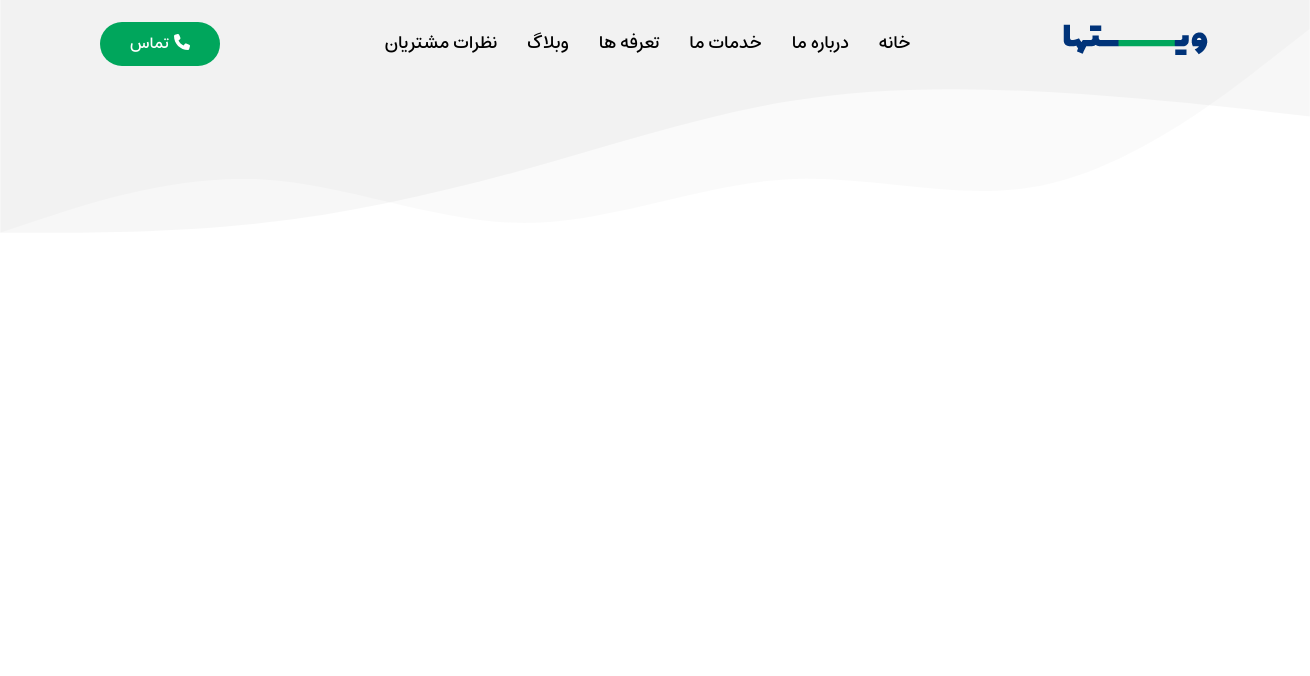
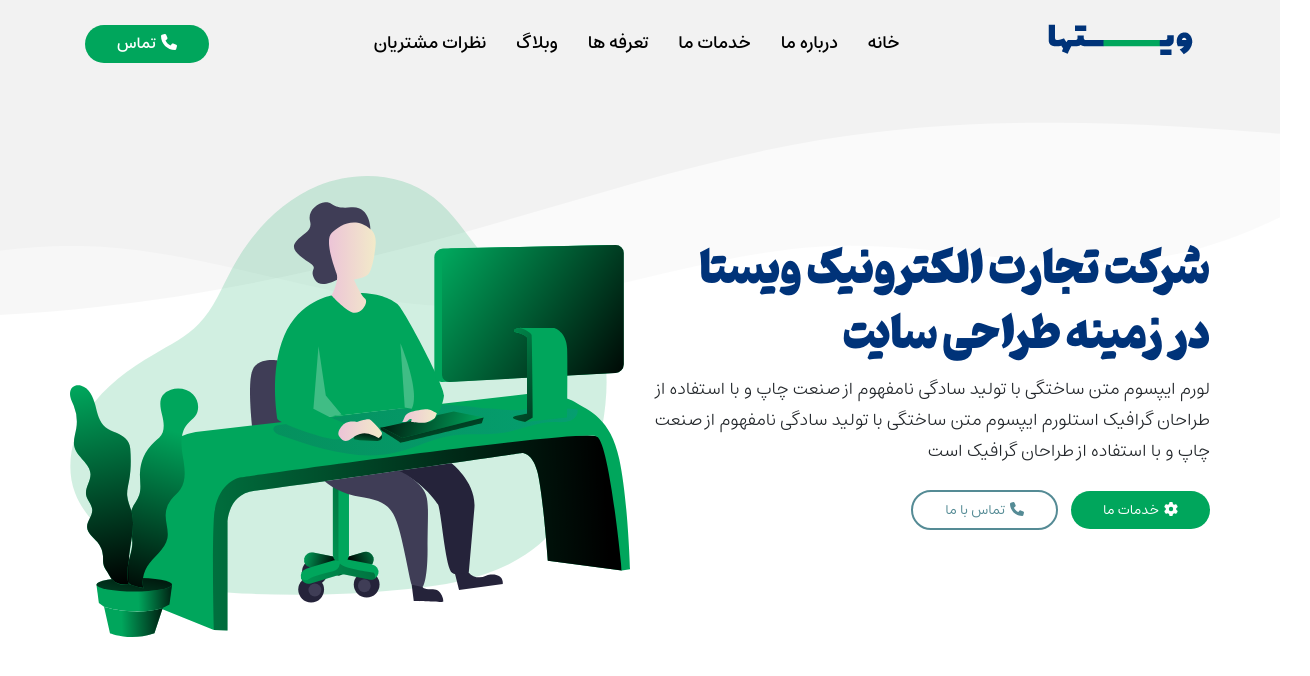
Before and after one commit to LeaReXx/Vistha-React-Template, a React (Create React App) app: page / in a window 1280 px wide. Shown: the top 676 px of the page, 1310 px wide, since content can reach past the window. Built offline with nearby package versions, Linux system fonts and the light colour scheme.

Commit message:
header & navigation completed

```diff
--- a/src/app.css
+++ b/src/app.css
@@ -11,7 +11,74 @@ a {
   cursor: pointer;
 }
 
+p {
+  font-variation-settings: "wght" 200;
+}
+
 body {
   height: 100vh;
   position: relative;
 }
+
+.container-max-width {
+  max-width: 720px;
+  margin: auto;
+}
+
+.page-default-padding {
+  padding: 15px 15px;
+}
+
+.green-btn,
+.bordered-btn {
+  padding: 5px 32px;
+  border-radius: 50px;
+  transition: all 0.1s;
+  font-size: 16px !important;
+}
+
+.green-btn {
+  color: #fff;
+  background-color: #00a65c;
+}
+
+.green-btn:hover {
+  background-color: #44bf8d;
+}
+
+.bordered-btn {
+  color: #558b95;
+  outline: 2px solid #558b95;
+  padding: 4px 32px !important;
+}
+.bordered-btn:hover {
+  color: #003379;
+  outline: 2px solid #003379;
+}
+@media screen and (min-width: 576px) {
+  .container-max-width {
+    max-width: 540px;
+  }
+}
+
+@media screen and (min-width: 768px) {
+  .container-max-width {
+    max-width: 720px;
+  }
+}
+
+@media screen and (min-width: 991px) {
+  .page-default-padding {
+    padding: inherit 25px;
+  }
+
+  .container-max-width {
+    max-width: 960px;
+  }
+}
+
+@media screen and (min-width: 1200px) {
+  .container-max-width {
+    max-width: 1140px;
+  }
+}
--- a/src/header/header.css
+++ b/src/header/header.css
@@ -1,26 +1,99 @@
 header {
-  padding: 15px 15px;
   position: relative;
   width: 100%;
-  height: 500px;
-  background-image: url(/public/header-bg.svg);
+  height: 200px;
+  background-image: url(/public/imgs/header-bg.svg);
   background-repeat: no-repeat;
-  background-size: contain;
+  background-size: cover;
+  background-position: 50%;
 }
-.container-max-width {
-  max-width: 720px;
+
+.header-content {
   margin: auto;
 }
 
+.header-content-left {
+  margin: auto;
+  margin-top: 1.5rem;
+}
+
+.header-content-left img {
+  width: 100%;
+}
+.header-content-right {
+  margin-top: 1rem;
+}
+.header-content-right h1 {
+  font-family: "pinar" !important;
+  font-size: 50px;
+  font-weight: bold;
+  text-align: center;
+  color: #003379;
+  line-height: 1.3;
+}
+.header-content-right p {
+  font-size: 18px;
+  font-weight: 300;
+  color: #212529;
+  margin-top: 0.75rem;
+}
+
+.header-content-right-btns {
+  text-align: center;
+  margin-top: 1.5rem;
+  display: flex;
+  align-items: center;
+  justify-content: center;
+  gap: 15px;
+}
+
+.header-content-right-btns button {
+  all: unset;
+  font-size: 14px;
+  border-radius: 50px;
+}
+
+.header-btns {
+  margin-left: 5px;
+}
+
+.header-content-right-btns:nth-child() {
+  color: red;
+}
+
 @media screen and (min-width: 991px) {
-  .container-max-width {
-    padding: inherit 25px;
-    max-width: 960px;
+  header {
+    height: 300px;
+  }
+
+  .header-content {
+    display: flex;
+    flex-direction: row-reverse;
+    gap: 20px;
+    margin: 5rem 0;
+
+  }
+
+  .header-content-left,
+  .header-content-right {
+    width: 50%;
+  }
+
+  .header-content-right {
+    margin-top: 5rem;
+  }
+  .header-content-right h1 {
+    text-align: right;
+  }
+
+  .header-content-right-btns {
+    text-align: right;
+    justify-content: unset;
   }
 }
 
 @media screen and (min-width: 1200px) {
-  .container-max-width {
-    max-width: 1140px;
+  header {
+    height: 400px;
   }
 }
--- a/src/header/header.js
+++ b/src/header/header.js
@@ -1,12 +1,46 @@
 import React from "react";
 import Navigation from "./navigation/navigation";
+import { FontAwesomeIcon } from "@fortawesome/react-fontawesome";
+import * as solid from "@fortawesome/free-solid-svg-icons";
 import "./header.css";
-
 export default function header() {
   return (
     <header>
-      <div className="container-max-width">
+      <div className="container-max-width page-default-padding">
         <Navigation />
+        <div className="header-content">
+          <aside className="header-content-left">
+            <img src="./imgs/header-banner.svg" alt="Header Banner" />
+          </aside>
+          <aside className="header-content-right">
+            <h1>شرکت تجارت الکترونیک ویستا در زمینه طراحی سایت</h1>
+            <p>
+              لورم ایپسوم متن ساختگی با تولید سادگی نامفهوم از صنعت چاپ و با
+              استفاده از طراحان گرافیک استلورم ایپسوم متن ساختگی با تولید سادگی
+              نامفهوم از صنعت چاپ و با استفاده از طراحان گرافیک است
+            </p>
+            <div className="header-content-right-btns">
+              <a href="https://reactjs.org/" className="green-btn">
+                <button className="header-service-btn">
+                  <FontAwesomeIcon
+                    icon={solid.faGear}
+                    className="header-btns"
+                  />
+                  خدمات ما
+                </button>
+              </a>
+              <a href="https://reactjs.org/" className="bordered-btn">
+                <button>
+                  <FontAwesomeIcon
+                    icon={solid.faPhone}
+                    className="header-btns"
+                  />
+                  تماس با ما
+                </button>
+              </a>
+            </div>
+          </aside>
+        </div>
       </div>
     </header>
   );
--- a/src/header/navigation/navigation.css
+++ b/src/header/navigation/navigation.css
@@ -46,13 +46,7 @@ nav {
   }
 
   .nav-call-btn-parent {
-    margin-right: 65px !important;
-    padding: 8px 30px;
-    border-radius: 50px;
-    color: #fff;
-    background-color: #00a65c;
-    transition: all 0.1s;
-    font-size: 16px !important;
+    margin-right: 60px !important;
   }
 
   .nav-call-btn-parent:hover {
--- a/src/header/navigation/navigation.js
+++ b/src/header/navigation/navigation.js
@@ -41,7 +41,7 @@ export default function Navigation() {
               نظرات مشتریان
             </a>
           </li>
-          <li className="nav-call-btn-parent">
+          <li className="nav-call-btn-parent green-btn">
             <a href="https://reactjs.org/" className="nav-link">
               <FontAwesomeIcon icon={solid.faPhone} className="nav-call-icon" />
               تماس
```
Also changed, not shown: public/imgs/header-banner.svg (added), public/imgs/header-bg.svg (renamed from public/header-bg.svg).
